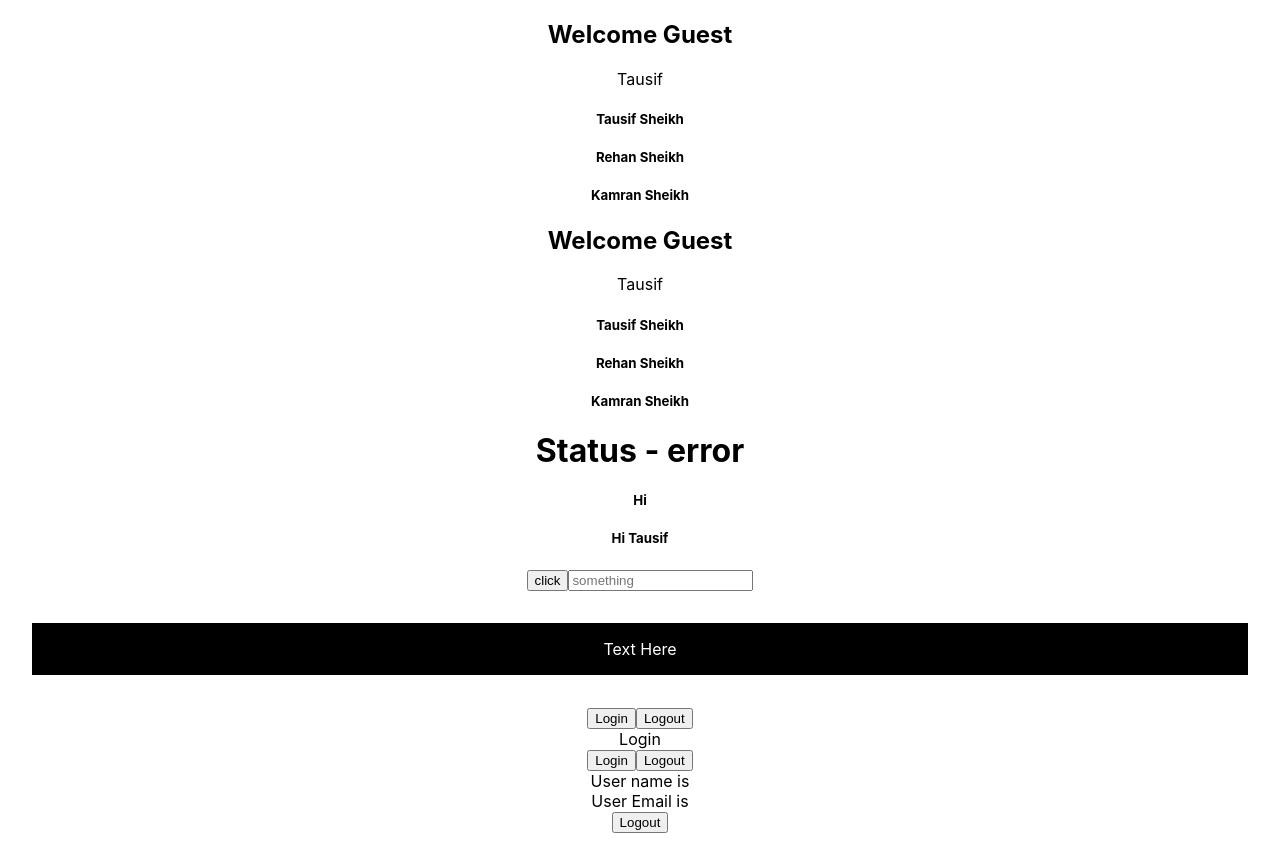
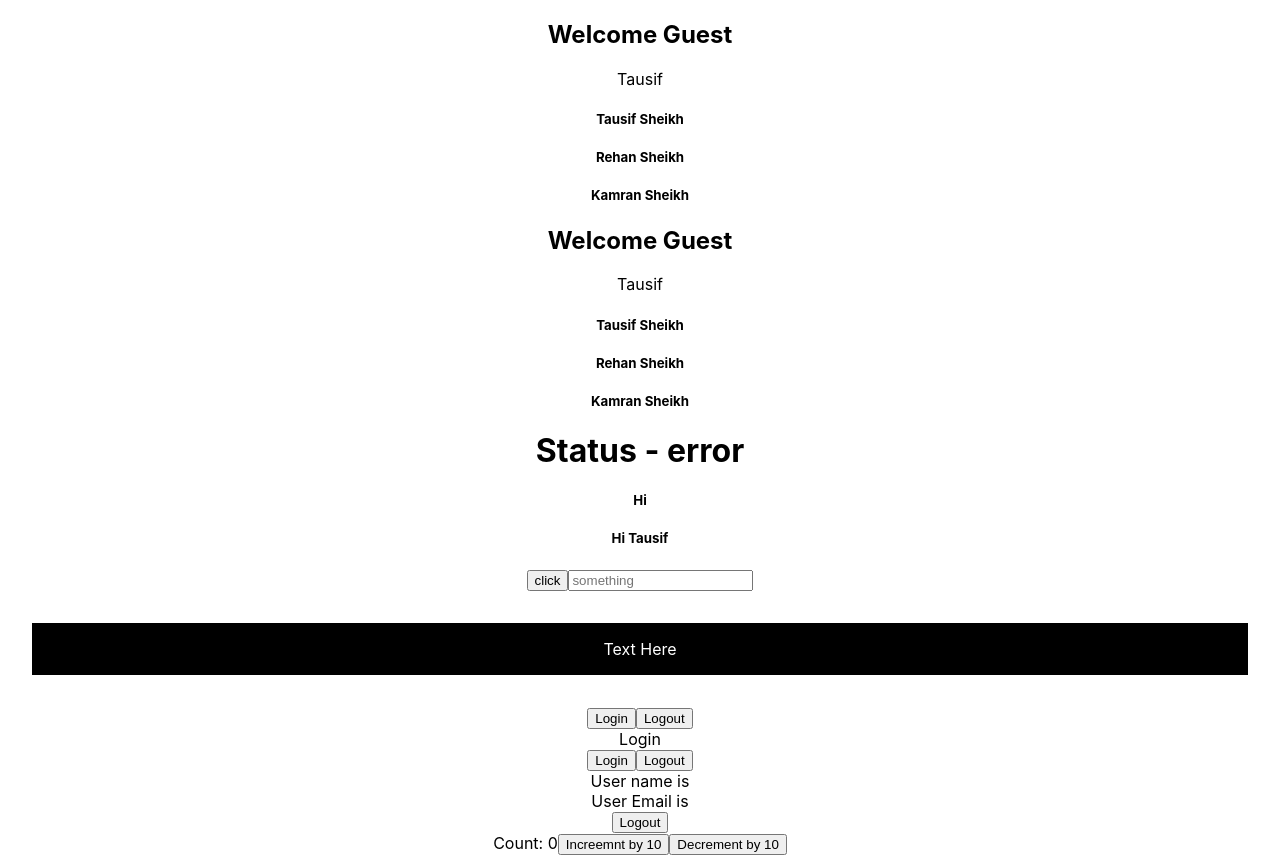
Before and after one commit to TausifM/React-TypeScript, a React (Create React App) app: page / in a window 1280 px wide. Before the commit the page ends 833 px from the top, so only its background shows below. Built offline with nearby package versions, Linux system fonts and the light colour scheme.

Commit message:
useReducer Hook

```diff
--- a/src/App.tsx
+++ b/src/App.tsx
@@ -9,6 +9,7 @@
 import { Oscar } from './components/Oscar';
 import { Status } from './components/Status';
 import { User } from './components/state/User';
+import { Counter } from './components/useReducer/Counter';
 
 function App() {
   return (
@@ -27,6 +28,7 @@
      <Container styles={{padding: "1rem", margin: "2rem", backgroundColor: 'black', color: 'white'}}/>
      <LoggedIn />
      <User />
+     <Counter />
     </div>
   );
 }
--- /dev/null
+++ b/src/components/useReducer/Counter.tsx
@@ -0,0 +1,37 @@
+import { useReducer } from "react";
+type CounterState = {
+    count: number
+}
+type CounterAction={
+    type: string,
+    payload: number
+}
+const initialState = {
+  count: 0,
+};
+function reducer(state: CounterState, action: CounterAction) {
+  switch (action.type) {
+    case "increment":
+      return { count: state.count + action.payload };
+
+    case "decrement":
+      return { count: state.count - action.payload };
+    default:
+      return state;
+  }
+}
+
+export const Counter = () => {
+  const [state, dispatch] = useReducer(reducer, initialState);
+  return (
+    <>
+      Count: {state.count}
+      <button onClick={() => dispatch({ type: "increment", payload: 10 })}>
+        Increemnt by 10
+      </button>
+      <button onClick={() => dispatch({ type: "decrement", payload: 10 })}>
+        Decrement by 10
+      </button>
+    </>
+  );
+};
```
